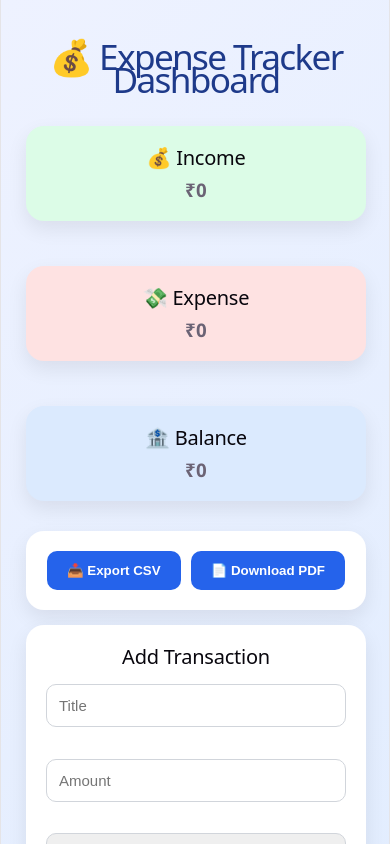
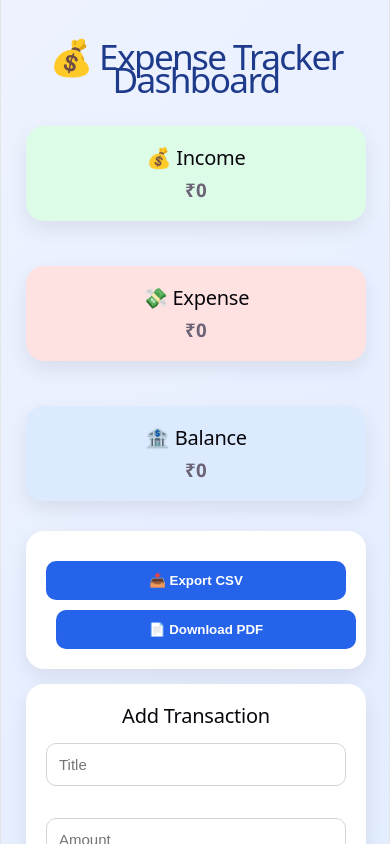
Before and after one commit to Raghav335/Expense-Tracker-with-Budget-Insights, a React (Vite) app: page / in a window 390 px wide. Shown: the top 844 px of the page. Built offline with nearby package versions, Linux system fonts and the light colour scheme.

Commit message:
Update index.css

```diff
--- a/src/index.css
+++ b/src/index.css
@@ -109,3 +109,33 @@ code {
   padding: 4px 8px;
   background: var(--code-bg);
 }
+@media (max-width: 768px){
+
+  .container{
+    padding:15px;
+  }
+
+  h1{
+    font-size:1.7rem;
+  }
+
+  table{
+    display:block;
+    overflow-x:auto;
+    white-space:nowrap;
+  }
+
+  button{
+    width:100%;
+    margin-top:10px;
+  }
+
+  .summary-grid{
+    grid-template-columns:1fr;
+  }
+
+  .chart-container{
+    max-width:100%;
+  }
+
+}
```
